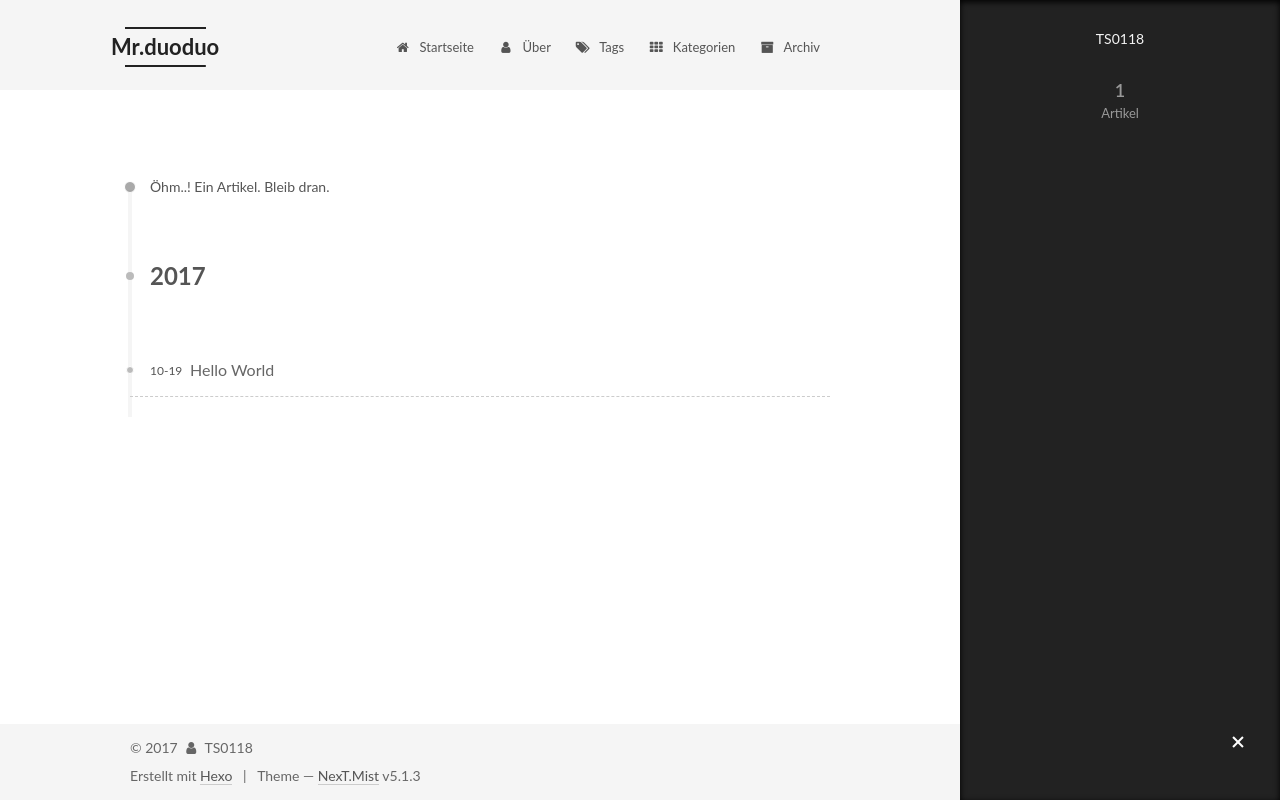
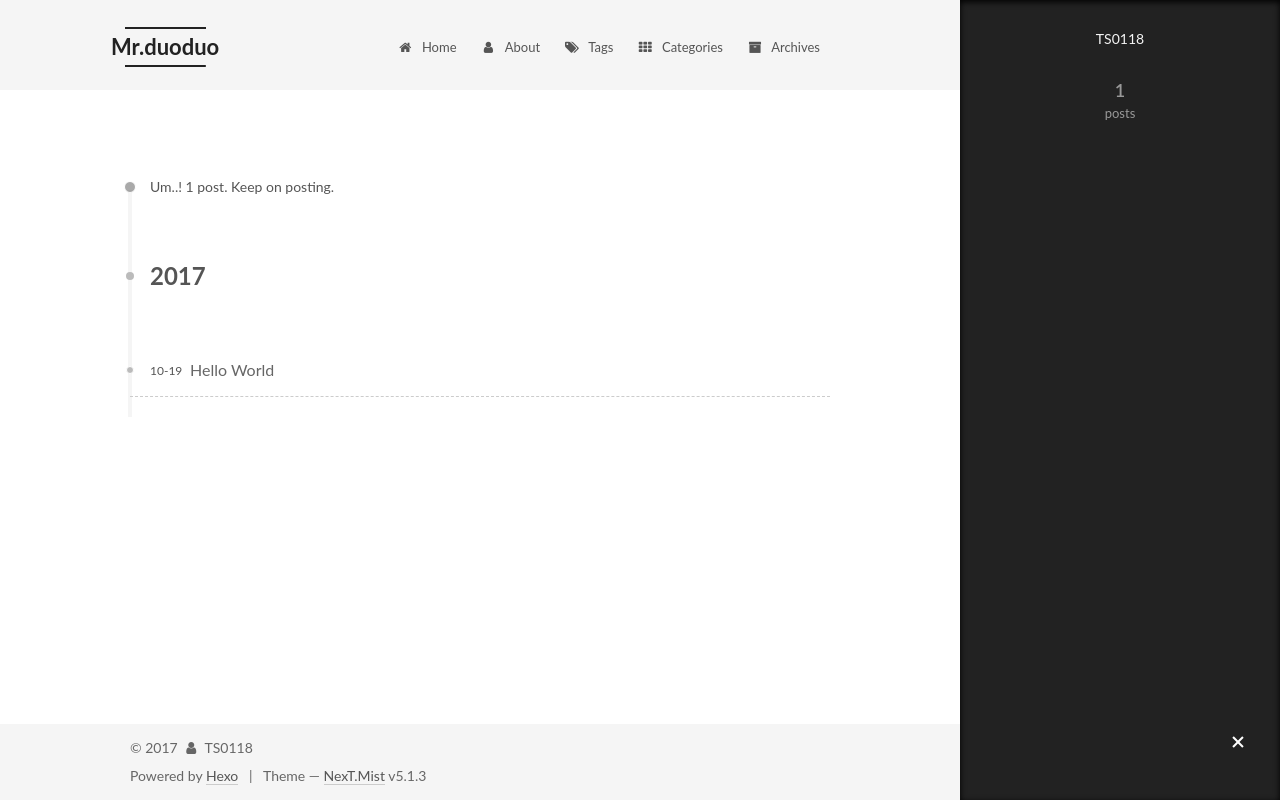
Before and after one commit to taojiaxing/ts0118.github.io, a plain HTML site: page archives/index.html in a window 1280 px wide. Both pictures are taken after a click on the element 1238 px from the left and 743 px from the top of the page. Drawn offline with Linux system fonts and the light colour scheme.

Commit message:
Site updated: 2017-10-19 22:54:44

```diff
--- a/archives/index.html
+++ b/archives/index.html
@@ -120,7 +120,7 @@
 
 
 
-  <title>Archiv | Mr.duoduo</title>
+  <title>Archive | Mr.duoduo</title>
 
 
 
@@ -190,7 +190,7 @@
 
               <i class="menu-item-icon fa fa-fw fa-home"></i> <br />
 
-            Startseite
+            Home
           </a>
         </li>
 
@@ -200,7 +200,7 @@
 
               <i class="menu-item-icon fa fa-fw fa-user"></i> <br />
 
-            Über
+            About
           </a>
         </li>
 
@@ -220,7 +220,7 @@
 
               <i class="menu-item-icon fa fa-fw fa-th"></i> <br />
 
-            Kategorien
+            Categories
           </a>
         </li>
 
@@ -230,7 +230,7 @@
 
               <i class="menu-item-icon fa fa-fw fa-archive"></i> <br />
 
-            Archiv
+            Archives
           </a>
         </li>
 
@@ -266,7 +266,7 @@
 
 
 
-        Öhm..! Ein Artikel. Bleib dran.
+        Um..! 1 post. Keep on posting.
       </span>
 
 
@@ -365,7 +365,7 @@
                 <a href="/archives/">
 
                   <span class="site-state-item-count">1</span>
-                  <span class="site-state-item-name">Artikel</span>
+                  <span class="site-state-item-name">posts</span>
                 </a>
               </div>
 
@@ -417,7 +417,7 @@
 </div>
 
 
-  <div class="powered-by">Erstellt mit  <a class="theme-link" target="_blank" href="https://hexo.io">Hexo</a></div>
+  <div class="powered-by">Powered by <a class="theme-link" target="_blank" href="https://hexo.io">Hexo</a></div>
 
 
 
```
Also changed, not shown: 2017/10/19/hello-world/index.html (+9 -9 lines), 404.html (+6 -6 lines), about/index.html (+6 -6 lines), archives/2017/10/index.html (+8 -8 lines), archives/2017/index.html (+8 -8 lines), categories/index.html (+7 -7 lines), index.html (+7 -7 lines), tags/index.html (+7 -7 lines).
